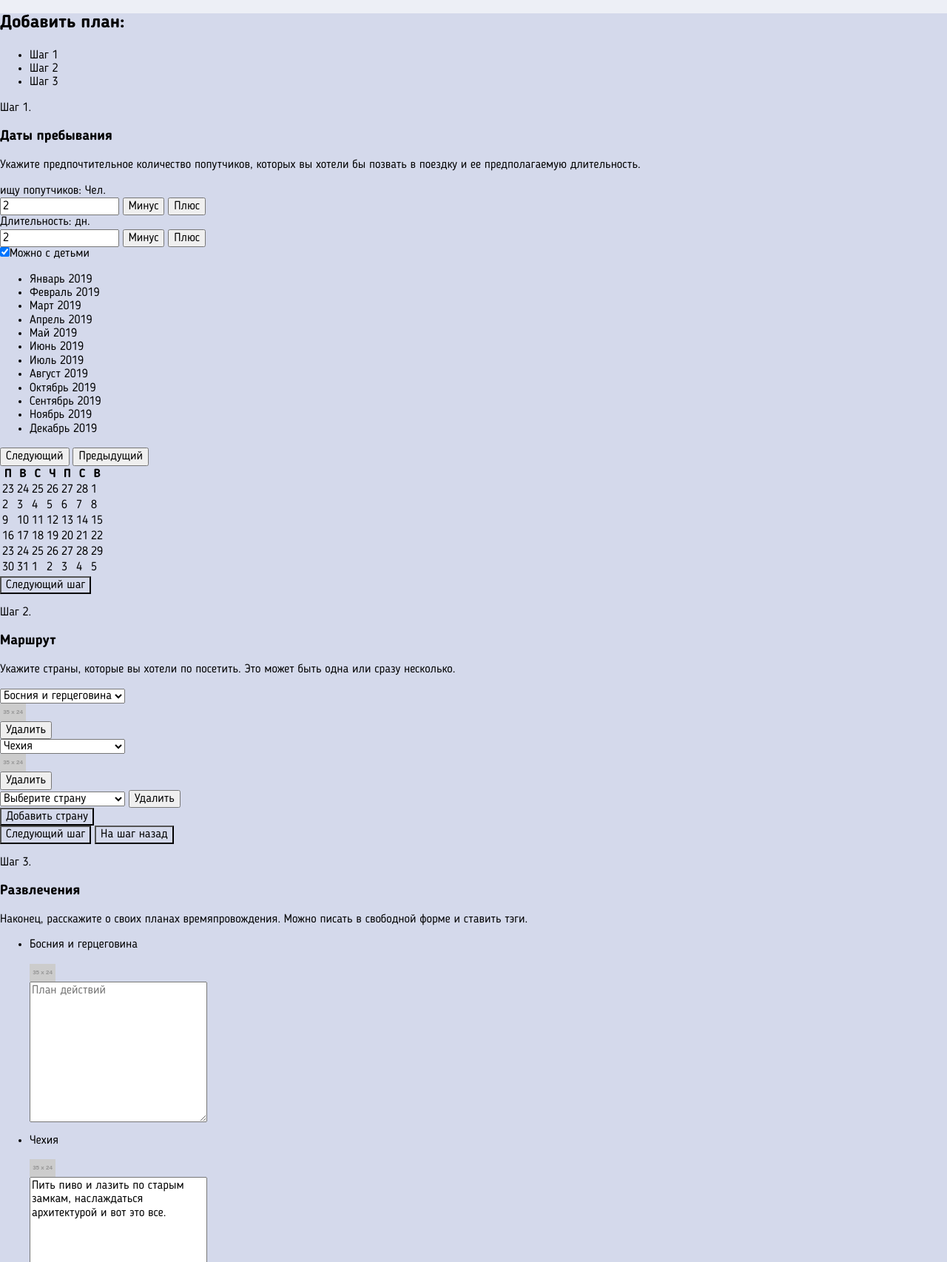
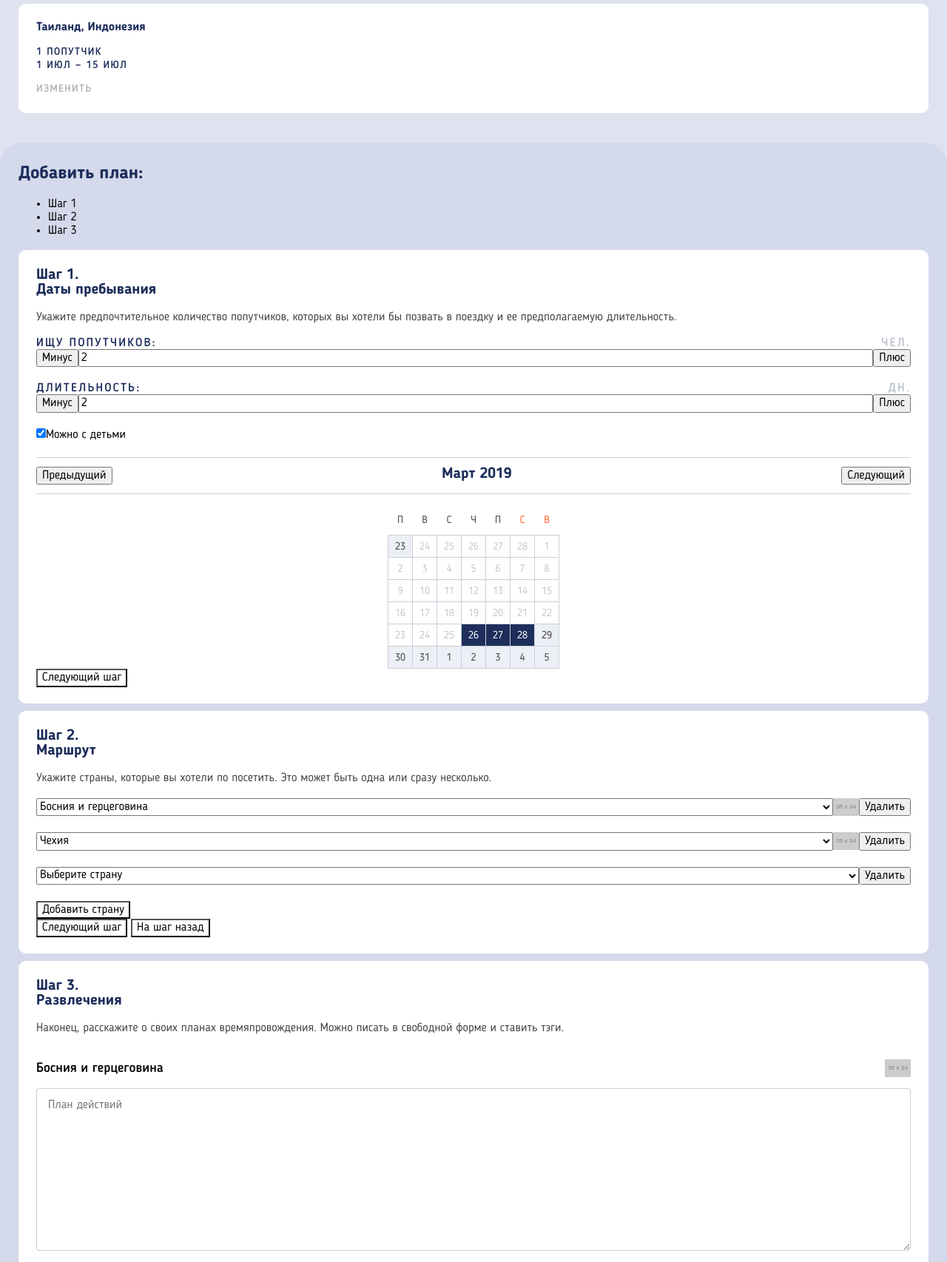
Before and after one commit to romanger/1088545-pognali-18, a website: page source/form.html in a window 1280 px wide. Shown: the part 1094-2800 px from the top of the page at 74% size. Drawn offline with nearby package versions, Linux system fonts and the light colour scheme; files that its build step writes are made by us from their sources; placeholder pictures from the web are drawn by us.

Commit message:
module2-task1 finish

```diff
--- a/source/form.html
+++ b/source/form.html
@@ -44,7 +44,7 @@
   </header>
   <main class="page-main">
     <header class="page-main__header">
-      <h1>Направления</h1>
+      <h1 class="page-main__title">Направления</h1>
     </header>
     <section class="profile">
       <h2 class="visually-hidden">Профиль</h2>
@@ -74,20 +74,20 @@
       </div>
     </section>
     <section class="plans">
-      <h2>Мои планы:</h2>
+      <h2 class="plans__title">Мои планы:</h2>
       <ol class="plans__list">
         <li class="plans__list-item">
-          <p class="plans__title">Франция, Италия</p>
+          <p class="plans__sub-title">Франция, Италия</p>
           <p class="plans__content">
-            3 попутчика
+            3 попутчика<br>
             <time datetime="2019-03-26P3D">26 мар — 29 мар</time>
           </p>
           <a class="plans__change" href="#">Изменить</a>
         </li>
         <li class="plans__list-item">
-          <p class="plans__title">Таиланд, Индонезия</p>
+          <p class="plans__sub-title">Таиланд, Индонезия</p>
           <p class="plans__content">
-            1 попутчик
+            1 попутчик<br>
             <time datetime="2019-07-01P15D">1 июл — 15 июл</time>
           </p>
           <a class="plans__change" href="#">Изменить</a>
@@ -168,7 +168,7 @@
                     <th class="calendar__dates-week-days calendar__dates-week-days--weekend">В</th>
                   </tr>
                   <tr class="calendar__dates-row">
-                    <td class="calendar__dates-day calendar__dates-day--over">23</td>
+                    <td class="calendar__dates-day">23</td>
                     <td class="calendar__dates-day calendar__dates-day--over">24</td>
                     <td class="calendar__dates-day calendar__dates-day--over">25</td>
                     <td class="calendar__dates-day calendar__dates-day--over">26</td>
@@ -207,7 +207,7 @@
                     <td class="calendar__dates-day calendar__dates-day--over">23</td>
                     <td class="calendar__dates-day calendar__dates-day--over">24</td>
                     <td class="calendar__dates-day calendar__dates-day--over">25</td>
-                    <td class="calendar__dates-day calendar__dates-day--selected">26</td>
+                    <td class="calendar__dates-day calendar__dates-day--selected calendar__dates-day--active">26</td>
                     <td class="calendar__dates-day calendar__dates-day--selected">27</td>
                     <td class="calendar__dates-day calendar__dates-day--selected">28</td>
                     <td class="calendar__dates-day">29</td>
@@ -278,20 +278,24 @@
             </p>
             <ul class="field-entertainment">
               <li class="field-entertainment__item">
-                <p>Босния и герцеговина</p>
+                <div class="field-entertainment_wrap">
+                  <p class="field-entertainment__title">Босния и герцеговина</p>
                   <div class="field-entertainment__flag">
                     <img class="field-entertainment__flag-image" src="https://via.placeholder.com/35x24"
                       alt="Босния и герцеговина флаг">
                   </div>
-                <textarea name="plan-1" id="plan-1" cols="30" rows="10" placeholder="План действий"></textarea>
+                </div>
+                <textarea class="field-entertainment__textarea" name="plan-1" id="plan-1" cols="30" rows="10" placeholder="План действий"></textarea>
               </li>
               <li class="field-entertainment__item">
-                <p>Чехия</p>
+                <div class="field-entertainment_wrap">
+                  <p class="field-entertainment__title">Чехия</p>
                   <div class="field-entertainment__flag">
                     <img class="field-entertainment__flag-image" src="https://via.placeholder.com/35x24"
                       alt="Чехияа флаг">
                   </div>
-                <textarea name="plan-2" id="plan-2" cols="30" rows="10" placeholder="План действий">Пить пиво и лазить по старым замкам, наслаждаться архитектурой и вот это все.
+                </div>
+                <textarea class="field-entertainment__textarea" name="plan-2" id="plan-2" cols="30" rows="10" placeholder="План действий">Пить пиво и лазить по старым замкам, наслаждаться архитектурой и вот это все.
                   </textarea>
               </li>
             </ul>
@@ -313,8 +317,8 @@
     </ul>
     <p class="page-footer__copy">
       <span class="page-footer__copy-title">Разработано</span>
-        <a class="page-footer__copy-link" href="https://htmlacademy.ru/intensive/adaptive"><img
-            src="img/htmlacademy.svg" width="27" height="34" alt="htmlacademy логотип"></a>
+      <a class="page-footer__copy-link" href="https://htmlacademy.ru/intensive/adaptive"><img src="img/htmlacademy.svg"
+          width="27" height="34" alt="htmlacademy логотип"></a>
     </p>
   </footer>
 </body>
--- a/source/sass/blocks/add-plan.scss
+++ b/source/sass/blocks/add-plan.scss
@@ -1,3 +1,39 @@
 .add-plan {
-    background-color: $form-grey-2;
+  background-color: $form-grey-2;
+  padding: 30px 25px 44px;
+  position: relative;
+  z-index: 3;
+  margin-top: -35px;
+  border-radius: 30px 30px 0 0;
 }
+
+.add-plan__title {
+  color: $table-blue;
+  font-size: 24px;
+  font-weight: 700;
+  line-height: 24px;
+  margin-top: 0px;
+}
+
+.form-steps__step {
+  padding: 24px 24px 22px;
+  border-radius: 10px;
+  background-color: #ffffff;
+  margin-bottom: 10px;
+}
+
+.form-steps__step-number,
+.form-steps__step-title {
+  color: $table-blue;
+  margin: 0px;
+  font-size: 20px;
+  font-weight: 700;
+  line-height: 20px;
+}
+
+.form-steps__step-instructions {
+  color: #444444;
+  font-size: 16px;
+  font-weight: 400;
+  line-height: 22px;
+}
--- a/source/sass/blocks/calendar.scss
+++ b/source/sass/blocks/calendar.scss
@@ -0,0 +1,80 @@
+.calendat__wrap {
+  display: flex;
+  padding: 12px 0;
+  border-top: 1px solid #cbced9;
+  border-bottom: 1px solid #cbced9;
+  margin-bottom: 25px;
+}
+
+.calendat__month-year {
+  margin: 0px;
+  padding: 0px;
+  list-style: none;
+  width: 100%;
+}
+
+.calendat__month-year-item {
+  color: $table-blue;
+  font-size: 20px;
+  font-weight: 700;
+  line-height: 20px;
+  display: none;
+  text-align: center;
+
+  &--active {
+    display: block;
+  }
+}
+
+.calendar__previous {
+  order: -1;
+}
+
+.calendar__dates {
+  border-collapse: collapse;
+  margin: auto;
+}
+
+.calendar__dates-week-days {
+  color: #444444;
+  font-size: 14px;
+  font-weight: 400;
+  line-height: 18px;
+  text-transform: uppercase;
+  padding-bottom: 11px;
+
+  &--weekend {
+    color: #ff5c23;
+  }
+}
+
+.calendar__dates-day {
+  width: 30px;
+  height: 30px;
+
+  text-align: center;
+  vertical-align: middle;
+
+  font-size: 14px;
+  font-weight: 400;
+  line-height: 18px;
+  text-transform: uppercase;
+  color: #444444;
+
+  border:1px solid #cbced9;
+  background-color: #edeff6;
+
+  &--selected {
+      color: #ffffff;
+      background-color: $table-blue;
+  }
+
+  &--over {
+    color: rgba(#444444, 0.3);
+    background-color: #ffffff;
+  }
+
+  &--active {
+
+  }
+}
--- a/source/sass/blocks/field-dropdown.scss
+++ b/source/sass/blocks/field-dropdown.scss
@@ -0,0 +1,7 @@
+.field-dropdown {
+    display: flex;
+    margin-bottom: 22px;
+}
+.field-dropdown__select {
+    width: 100%;
+}
--- a/source/sass/blocks/field-entertainment.scss
+++ b/source/sass/blocks/field-entertainment.scss
@@ -0,0 +1,25 @@
+.field-entertainment {
+  margin: 0px;
+  padding: 0px;
+  list-style: none;
+}
+
+.field-entertainment_wrap {
+  display: flex;
+  justify-content: space-between;
+  align-items: center;
+}
+
+.field-entertainment__title {
+  font-size: 18px;
+  font-weight: 500;
+  line-height: 18px;
+}
+
+.field-entertainment__textarea {
+  width: 100%;
+  height: 220px;
+  padding: 13px 15px;
+  border: 1px solid #cbced9;
+  border-radius: 4px;
+}
--- a/source/sass/blocks/field-number.scss
+++ b/source/sass/blocks/field-number.scss
@@ -0,0 +1,25 @@
+.field-number__wrap {
+    display: flex;
+    justify-content: space-between;
+}
+.field-number__label,
+.field-number__units {
+  color: $table-blue;
+  font-size: 16px;
+  font-weight: 500;
+  line-height: 16px;
+  text-transform: uppercase;
+  letter-spacing: 2.15px;
+}
+
+.field-number__units {
+  color: rgba($table-blue, 0.3);
+}
+
+.field-number__input {
+    width: 100%;
+}
+
+.field-number__button--minus {
+    order: -1;
+}
--- a/source/sass/blocks/flag-list.scss
+++ b/source/sass/blocks/flag-list.scss
@@ -0,0 +1,4 @@
+.flag-list--row {
+    order: -1;
+    display: flex;
+}
--- a/source/sass/blocks/form-steps.scss
+++ b/source/sass/blocks/form-steps.scss
@@ -0,0 +1,3 @@
+.form-steps__field-wrap {
+    margin-bottom: 21px;
+}
--- a/source/sass/blocks/level-label.scss
+++ b/source/sass/blocks/level-label.scss
@@ -0,0 +1,5 @@
+.level-label--text {
+    position: absolute;
+    left: 16px;
+    top:16px;
+}
--- a/source/sass/blocks/plans.scss
+++ b/source/sass/blocks/plans.scss
@@ -1,3 +1,54 @@
 .plans {
-    background-color: $form-grey-1;
+  background-color: $form-grey-1;
+  padding: 29px 25px 65px;
+  position: relative;
+  z-index: 2;
+  margin-top: -35px;
+  border-radius: 30px 30px 0 0;
 }
+
+.plans__title {
+  color: $table-blue;
+  font-size: 24px;
+  font-weight: 700;
+  line-height: 24px;
+}
+
+.plans__list {
+  margin: 0;
+  padding: 0;
+  list-style: none;
+}
+
+.plans__list-item {
+  border-radius: 10px;
+  background-color: #ffffff;
+  padding: 24px;
+  margin-bottom: 10px;
+}
+
+.plans__sub-title {
+  color: $table-blue;
+  font-size: 16px;
+  font-weight: 700;
+  line-height: 16px;
+  margin-top: 0px;
+}
+
+.plans__content {
+  color: $table-blue;
+  font-size: 14px;
+  font-weight: 500;
+  line-height: 18px;
+  text-transform: uppercase;
+  letter-spacing: 1.4px;
+}
+
+.plans__change {
+  color: rgba(#000000, 0.3);
+  font-size: 14px;
+  font-weight: 500;
+  line-height: 18px;
+  text-transform: uppercase;
+  letter-spacing: 1.4px;
+}
--- a/source/sass/blocks/profile.scss
+++ b/source/sass/blocks/profile.scss
@@ -0,0 +1,21 @@
+.profile {
+  padding: 22px 25px 68px;
+  position: relative;
+  z-index: 1;
+}
+
+.profile__tags-title,
+.profile__transport-list-title {
+  color: $darker-blue;
+  font-size: 16px;
+  font-weight: 700;
+  line-height: 18px;
+  text-transform: uppercase;
+}
+
+.profile__tags-content {
+  color: #444444;
+  font-size: 16px;
+  font-weight: 400;
+  line-height: 22px;
+}
--- a/source/sass/blocks/traveler-card.scss
+++ b/source/sass/blocks/traveler-card.scss
@@ -6,16 +6,32 @@
   border-radius: 10px;
   position: relative;
   margin-bottom: 10px;
+
+  &--full {
+    padding: 18px 15px 22px;
+  }
+
 }
+
+
 
 .traveler-card__picture {
   order: -1;
   margin: 0;
 }
 
-.traveler-card__image {
-  width: 100%;
-  height: auto;
+.traveler-card__picture--big {
+  .traveler-card__image {
+    width: 100%;
+    height: auto;
+  }
+}
+
+.traveler-card__picture--small {
+  .traveler-card__image {
+    width: 70px;
+    height: 70px;
+  }
 }
 
 .traveler-card__content {
@@ -33,18 +49,11 @@
   }
 }
 
-.traveler-card__level {
-  position: absolute;
-  top: 16px;
-  left: 16px;
-}
 
 .traveler-card__country-list {
   margin: 0;
   padding: 0;
   list-style: none;
-  display: flex;
-  order: -1;
 }
 
 .traveler-card__tags {
```
Also changed, not shown: source/catalog.html (+22 -19 lines), source/index.html (+4 -4 lines). Lines whose indentation alone changed are shown as unchanged.
